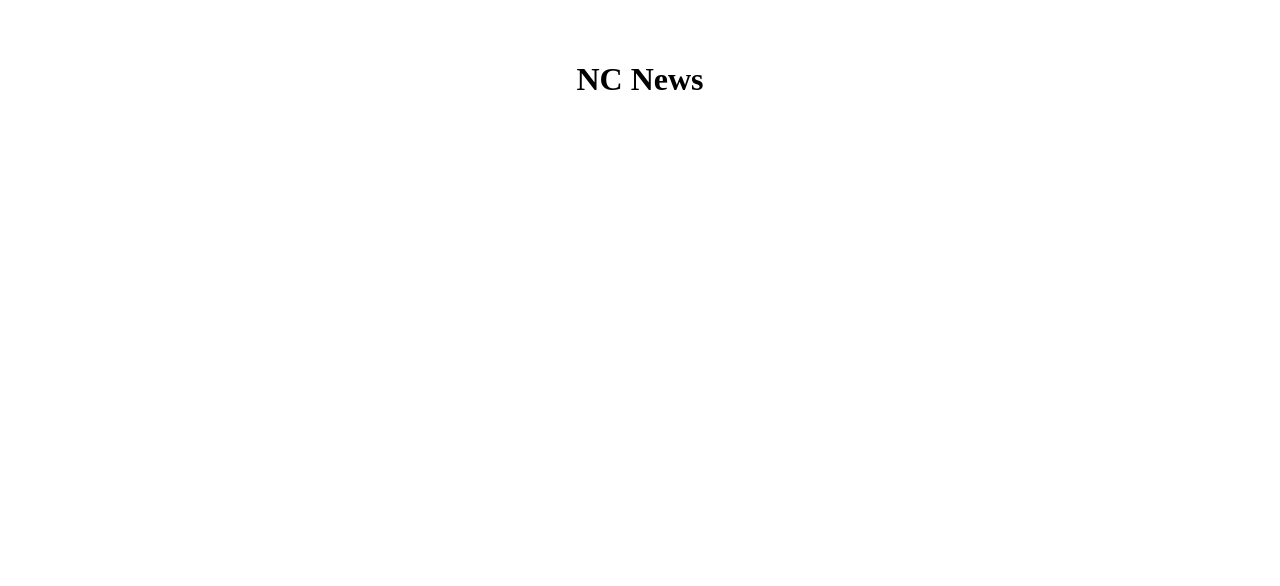
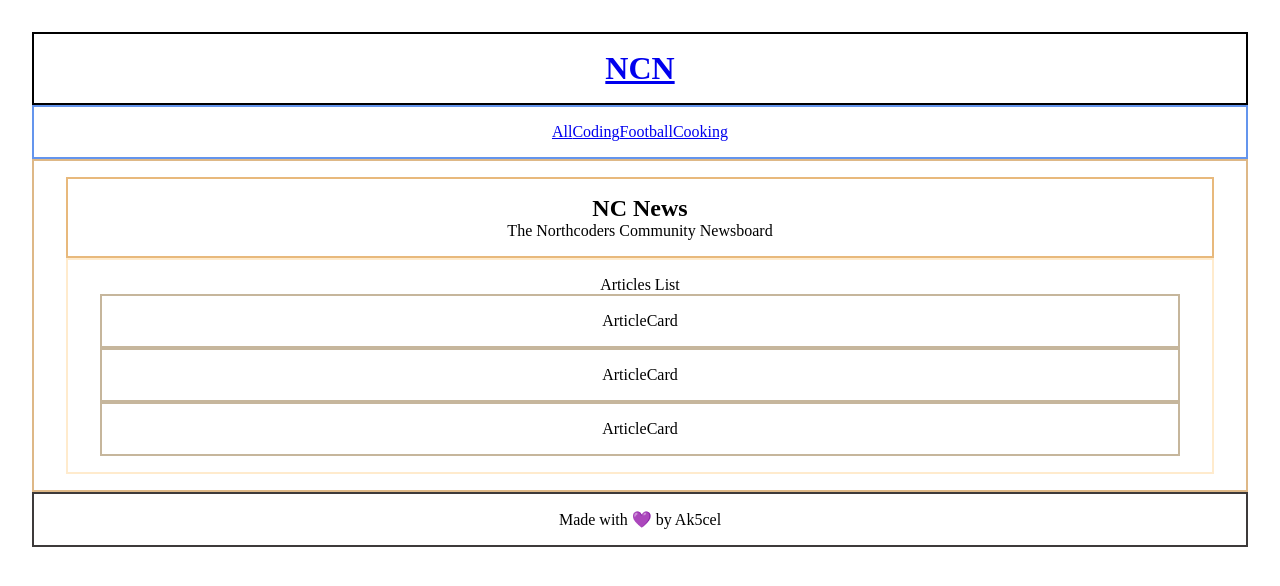
Before and after one commit to Ak5cel/nc-news-react, a React (Vite) app: page /home in a window 1280 px wide. Shown: the top 586 px of the page. Built offline with nearby package versions, Linux system fonts and the light colour scheme.

Commit message:
base components and routing

```diff
--- a/package.json
+++ b/package.json
@@ -10,7 +10,8 @@
   },
   "dependencies": {
     "react": "^18.2.0",
-    "react-dom": "^18.2.0"
+    "react-dom": "^18.2.0",
+    "react-router-dom": "^6.20.1"
   },
   "devDependencies": {
     "@types/react": "^18.2.37",
--- a/src/App.css
+++ b/src/App.css
@@ -1,6 +1,56 @@
+* {
+  padding: 0;
+  margin: 0;
+  box-sizing: border-box;
+}
+
 #root {
   max-width: 1280px;
   margin: 0 auto;
   padding: 2rem;
   text-align: center;
 }
+
+ul {
+  list-style-type: none;
+}
+
+.header {
+  border: 2px solid black;
+  padding: 1rem 2rem;
+}
+
+.footer {
+  border: 2px solid rgb(61, 58, 58);
+  padding: 1rem 2rem;
+}
+
+.nav {
+  border: 2px solid cornflowerblue;
+  padding: 1rem 2rem;
+}
+
+.home-page {
+  border: 2px solid burlywood;
+  padding: 1rem 2rem;
+}
+
+.articles-view {
+  border: 2px solid rgb(214, 131, 22);
+  padding: 1rem 2rem;
+}
+
+.banner {
+  border: 2px solid rgb(232, 185, 124);
+  padding: 1rem 2rem;
+}
+
+.articles-list {
+  border: 2px solid blanchedalmond;
+  padding: 1rem 2rem;
+}
+
+.article-card {
+  border: 2px solid rgb(198, 182, 156);
+  padding: 1rem 2rem;
+}
--- a/src/App.jsx
+++ b/src/App.jsx
@@ -1,7 +1,25 @@
 import "./App.css";
+import { BrowserRouter, Routes, Route } from "react-router-dom";
+import ArticlesView from "./components/ArticlesView";
+import Footer from "./components/Footer";
+import Header from "./components/Header";
+import Home from "./components/Home";
+import Navbar from "./components/Navbar";
 
 function App() {
-  return <h1>NC News</h1>;
+  return (
+    <BrowserRouter>
+      <Header />
+      <Navbar />
+
+      <Routes>
+        <Route path="/home" element={<Home />} />
+        <Route path="/articles" element={<ArticlesView />} />
+      </Routes>
+
+      <Footer />
+    </BrowserRouter>
+  );
 }
 
 export default App;
--- /dev/null
+++ b/src/components/ArticleCard.jsx
@@ -0,0 +1,9 @@
+const ArticleCard = () => {
+  return (
+    <li className="article-card">
+      <p>ArticleCard</p>
+    </li>
+  );
+};
+
+export default ArticleCard;
--- /dev/null
+++ b/src/components/ArticlesList.jsx
@@ -0,0 +1,16 @@
+import ArticleCard from "./ArticleCard";
+
+const ArticlesList = () => {
+  return (
+    <div className="articles-list">
+      Articles List
+      <ul>
+        <ArticleCard />
+        <ArticleCard />
+        <ArticleCard />
+      </ul>
+    </div>
+  );
+};
+
+export default ArticlesList;
--- /dev/null
+++ b/src/components/ArticlesView.jsx
@@ -0,0 +1,12 @@
+import ArticlesList from "./ArticlesList";
+
+const ArticlesView = () => {
+  return (
+    <div className="articles-view">
+      <h2>Browse Articles</h2>
+      <ArticlesList />
+    </div>
+  );
+};
+
+export default ArticlesView;
--- /dev/null
+++ b/src/components/Banner.jsx
@@ -0,0 +1,10 @@
+const Banner = () => {
+  return (
+    <section className="banner">
+      <h2 className="banner-heading">NC News</h2>
+      <p className="banner-subtext">The Northcoders Community Newsboard</p>
+    </section>
+  );
+};
+
+export default Banner;
--- /dev/null
+++ b/src/components/Footer.jsx
@@ -0,0 +1,9 @@
+const Footer = () => {
+  return (
+    <footer className="footer">
+      <p>Made with 💜 by Ak5cel</p>
+    </footer>
+  );
+};
+
+export default Footer;
--- /dev/null
+++ b/src/components/Header.jsx
@@ -0,0 +1,13 @@
+import { Link } from "react-router-dom";
+
+const Header = () => {
+  return (
+    <header className="header">
+      <Link to={"/home"}>
+        <h1>NCN</h1>
+      </Link>
+    </header>
+  );
+};
+
+export default Header;
--- /dev/null
+++ b/src/components/Home.jsx
@@ -0,0 +1,13 @@
+import ArticlesList from "./ArticlesList";
+import Banner from "./Banner";
+
+const Home = () => {
+  return (
+    <div className="home-page">
+      <Banner />
+      <ArticlesList />
+    </div>
+  );
+};
+
+export default Home;
--- /dev/null
+++ b/src/components/Navbar.jsx
@@ -0,0 +1,33 @@
+import { Link } from "react-router-dom";
+
+const Navbar = () => {
+  const topics = [
+    {
+      slug: "coding",
+      description: "Code is love, code is life",
+    },
+    {
+      slug: "football",
+      description: "FOOTIE!",
+    },
+    {
+      slug: "cooking",
+      description: "Hey good looking, what you got cooking?",
+    },
+  ];
+
+  return (
+    <nav className="nav">
+      <Link to={`/articles`}>All</Link>
+      {topics.map((topic) => {
+        return (
+          <Link key={topic.slug} to={`/articles/${topic.slug}`}>
+            {topic.slug[0].toUpperCase() + topic.slug.slice(1)}
+          </Link>
+        );
+      })}
+    </nav>
+  );
+};
+
+export default Navbar;
```
Also changed, not shown: 1 other file (tests, documents, lock files or other folders).
